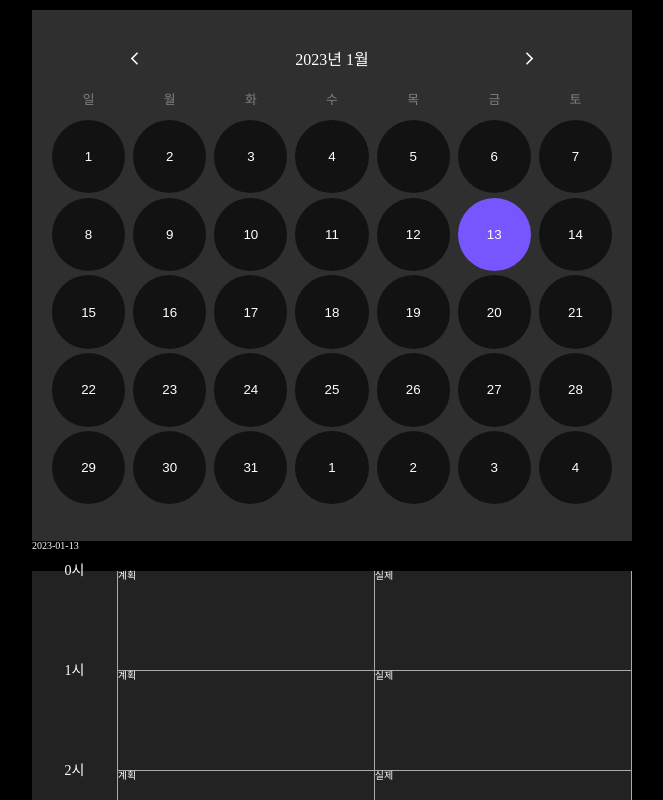
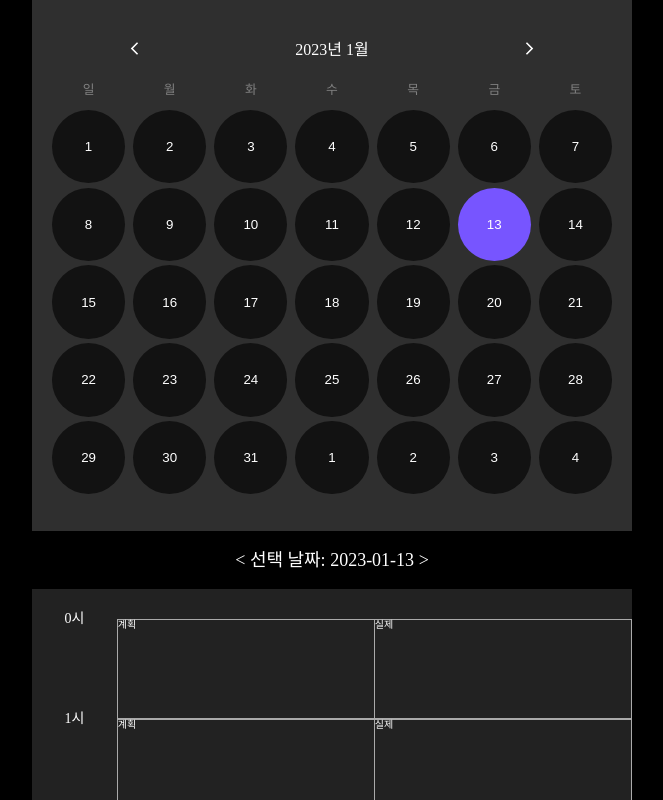
Before and after one commit to JaeYoung0/juni, a Next.js app: page / in a window 1280 px wide. Shown: the top 800 px of the page, without its empty margins (308-971 px from the left). Built offline with nearby package versions, Linux system fonts and the light colour scheme.

Commit message:
fix: layout

```diff
--- a/src/components/TodayGrid/TodayGrid.tsx
+++ b/src/components/TodayGrid/TodayGrid.tsx
@@ -57,7 +57,12 @@ function TodayGrid() {
 
   return (
     <>
-      <h2 style={{ marginBottom: '2rem' }}>{dayjs.unix(calendarAtom).format('YYYY-MM-DD')}</h2>
+      <S.CurrentDateTime>
+        {`< `}선택 날짜: {dayjs.unix(calendarAtom).format('YYYY-MM-DD')}
+        {` >`}
+      </S.CurrentDateTime>
+      <S.VacantArea />
+      <div />
       <S.Container>
         <S.Times>
           {times.map((item) => (
--- a/src/components/TodayGrid/style.ts
+++ b/src/components/TodayGrid/style.ts
@@ -17,6 +17,8 @@ export const Container = styled.div`
   grid-template-columns: 1fr 3fr 3fr;
   padding: 0rem 0rem 5rem;
 
+  color: #fff;
+
   div > div {
     border-right: 1px solid #aaa;
   }
@@ -25,8 +27,23 @@ export const Container = styled.div`
     border-bottom: none;
   }
   div:not(:first-of-type) > div {
+    border-top: 1px solid #aaa;
+  }
+  div:not(:first-of-type) > div {
     border-bottom: 1px solid #aaa;
   }
+`
+
+export const VacantArea = styled.div`
+  height: 3rem;
+  background: #222222;
+`
+
+export const CurrentDateTime = styled.h2`
+  color: #fff;
+  font-size: 1.8rem;
+  text-align: center;
+  padding: 2rem 0rem;
 `
 
 export const Times = styled.div``
--- a/src/pages/home/Home.style.ts
+++ b/src/pages/home/Home.style.ts
@@ -6,7 +6,7 @@ export const Container = styled.div`
   background-color: #000000;
 `
 
-export const CalendarBox = styled.div`
+export const Box = styled.div`
   width: 100%;
   max-width: 60rem;
   margin: 0 auto;
--- a/src/pages/home/Home.tsx
+++ b/src/pages/home/Home.tsx
@@ -6,17 +6,10 @@ import TodayGrid from '@/components/TodayGrid'
 function Home() {
   return (
     <S.Container>
-      Home
-      <h1
-        css={css`
-          color: white;
-        `}
-      >
-        <S.CalendarBox>
-          <Calendar />
-          <TodayGrid />
-        </S.CalendarBox>
-      </h1>
+      <S.Box>
+        <Calendar />
+        <TodayGrid />
+      </S.Box>
     </S.Container>
   )
 }
```
